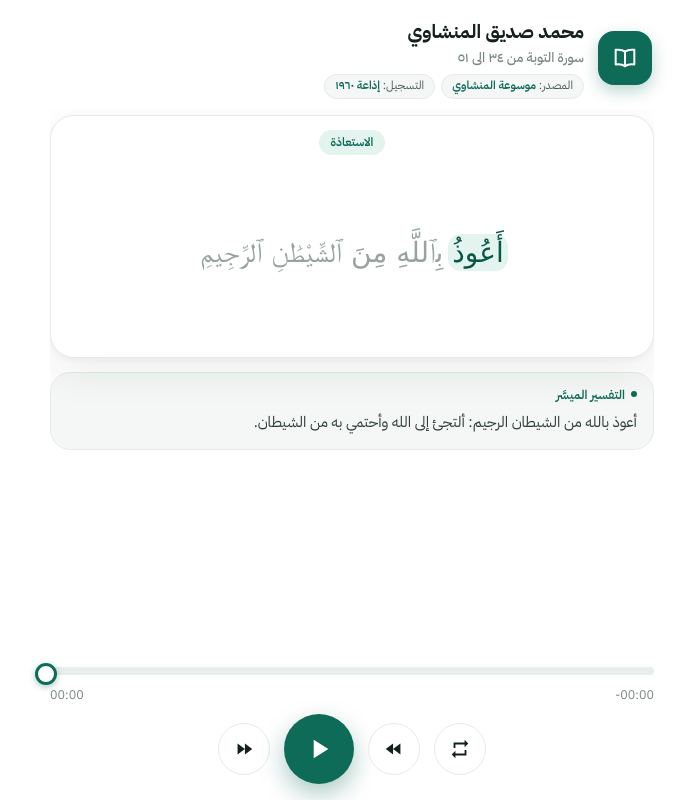
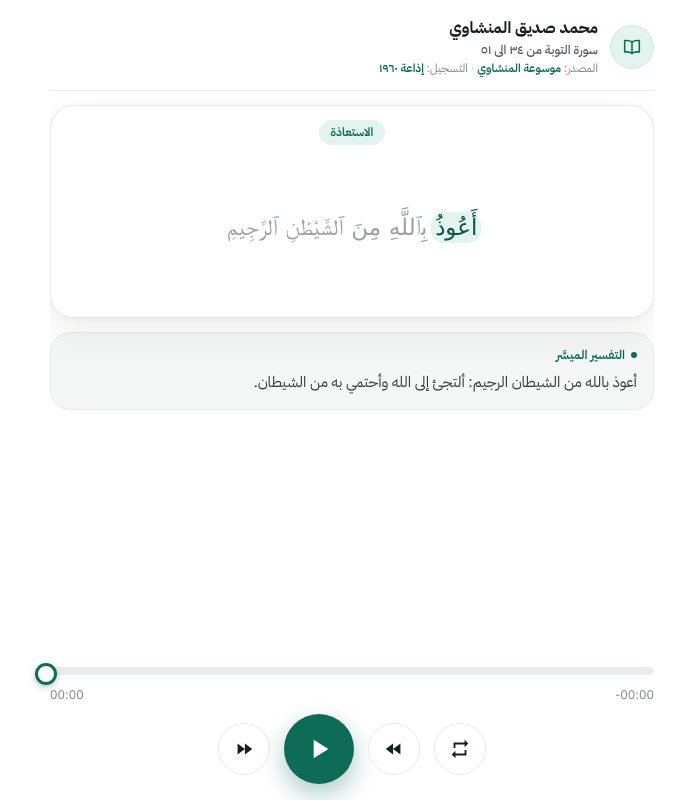
Before and after one commit to elattar0001/athar-tadabbur, a plain HTML site: page index.html in a window 1280 px wide. Shown: the whole page, without its empty margins (288-978 px from the left). Drawn offline with Linux system fonts and the light colour scheme; a web font is replaced by a local one.

Commit message:
Adjust CSS styles and font sizes in index.html

```diff
--- a/index.html
+++ b/index.html
@@ -16,25 +16,26 @@
 @font-face{font-family:'QCF_P194';src:url(https://am9li9.com/fonts/QCF1/QCF_P194.woff2) format('woff2');font-display:block}
 @font-face{font-family:'QCF_P195';src:url(https://am9li9.com/fonts/QCF1/QCF_P195.woff2) format('woff2');font-display:block}
 @font-face{font-family:'KFGQPC';src:url(https://raw.githubusercontent.com/nuqayah/qpc-fonts/master/mushaf-v4-hafs/uthmanic_hafs_v22.ttf) format('truetype');font-display:block}
-:root{--bg:#ffffff;--ink:#14201c;--mut:#7b8782;--line:#e6ebe8;--soft:#f4f7f5;--g:#0e6b57;--g2:#0a5646;--gl:#e3f3ee;--lh:64px}
+:root{--bg:#ffffff;--ink:#14201c;--mut:#7b8782;--line:#e6ebe8;--soft:#f4f7f5;--g:#0e6b57;--g2:#0a5646;--gl:#e3f3ee;--lh:54px}
 *{box-sizing:border-box;-webkit-tap-highlight-color:transparent;user-select:none}
 html,body{margin:0;height:100%;background:var(--bg);color:var(--ink);font-family:'IBM Plex Sans Arabic',system-ui,sans-serif;-webkit-font-smoothing:antialiased;overflow:hidden}
 #app{display:flex;flex-direction:column;height:100%;max-width:640px;margin:0 auto;padding:14px 18px calc(16px + env(safe-area-inset-bottom))}
-#top{display:flex;align-items:center;gap:14px;padding:4px 2px 10px}
-#av{width:54px;height:54px;border-radius:16px;flex:none;display:grid;place-items:center;background:var(--g);box-shadow:0 6px 16px rgba(14,107,87,.28)}
-#av svg{width:28px;height:28px;fill:none;stroke:#fff;stroke-width:1.7;stroke-linecap:round;stroke-linejoin:round}
+#top{display:flex;align-items:center;gap:12px;padding:2px 0 12px;border-bottom:1px solid var(--line);margin-bottom:8px}
+#av{width:44px;height:44px;border-radius:50%;flex:none;display:grid;place-items:center;background:var(--gl);border:1px solid #cfe7df}
+#av svg{width:22px;height:22px;fill:none;stroke:var(--g);stroke-width:1.7;stroke-linecap:round;stroke-linejoin:round}
 #meta{flex:1;min-width:0;text-align:right}
-#reciter{font-size:19px;line-height:1.5;color:var(--ink);font-weight:700}
-#title{font-size:13.5px;line-height:1.6;color:var(--mut);font-weight:500;white-space:nowrap;overflow:hidden;text-overflow:ellipsis}
-#tags{display:flex;gap:6px;flex-wrap:wrap;margin:6px 0 0}
-.tag{font-size:11.5px;color:#4c5b55;background:var(--soft);border:1px solid var(--line);border-radius:20px;padding:1px 10px;line-height:1.8}
+#reciter{font-size:16px;line-height:1.5;color:var(--ink);font-weight:700;white-space:nowrap;overflow:hidden;text-overflow:ellipsis}
+#title{font-size:12.5px;line-height:1.6;color:#4c5b55;font-weight:500;white-space:nowrap;overflow:hidden;text-overflow:ellipsis}
+#tags{display:block;margin:0;font-size:11.5px;line-height:1.6;color:var(--mut);white-space:nowrap;overflow:hidden;text-overflow:ellipsis}
+.tag{display:inline;font-size:inherit;color:inherit;background:none;border:0;padding:0}
+.tag+.tag::before{content:" · ";color:#b9c3be}
 .tag b{color:var(--g);font-weight:600}
 #stage{flex:1;min-height:0;overflow-y:auto;padding:6px 0;display:flex;flex-direction:column;gap:14px;scrollbar-width:none}
 #stage::-webkit-scrollbar{display:none}
 .vcard{background:#fff;border:1px solid var(--line);border-radius:24px;box-shadow:0 14px 40px rgba(20,32,28,.08),0 2px 6px rgba(20,32,28,.04);padding:10px 16px 8px;position:relative}
 #chip{display:inline-block;font-size:12px;font-weight:600;color:var(--g);background:var(--gl);border-radius:20px;padding:1px 12px;line-height:1.9;margin:4px 0 2px}
 #win{height:calc(3 * var(--lh));overflow:hidden;position:relative;-webkit-mask-image:linear-gradient(#0000,#000 14%,#000 86%,#0000);mask-image:linear-gradient(#0000,#000 14%,#000 86%,#0000)}
-#flow{font-size:28px;line-height:var(--lh);text-align:center;width:100%;color:#98a39e;margin:0;transition:transform .35s cubic-bezier(.3,.7,.2,1);will-change:transform}
+#flow{font-size:23px;line-height:var(--lh);text-align:center;width:100%;color:#98a39e;margin:0;transition:transform .35s cubic-bezier(.3,.7,.2,1);will-change:transform}
 #flow.pop{animation:pop .16s ease-out}
 @keyframes pop{from{opacity:.2}to{opacity:1}}
 #flow span.w{border-radius:10px;transition:color .1s,background-color .1s;padding:0 1px}
@@ -88,7 +89,7 @@ const fmt=s=>{s=Math.max(0,s|0);const h=s/3600|0,m=(s%3600)/60|0,x=s%60;return(h
 const LEAD=0.12;
 let D,ev=[],cur=-1,curCard=null,rep=false,drag=false,spans=[],lastTop=-1,cardIdx={},base0=0,curWanted=0;
 const q=new URLSearchParams(location.search);
-const LH=()=>parseFloat(getComputedStyle(document.documentElement).getPropertyValue('--lh'))||64;
+const LH=()=>parseFloat(getComputedStyle(document.documentElement).getPropertyValue('--lh'))||54;
 fetch((q.get('d')||'data.json')+'?v='+Date.now()).then(r=>r.json()).then(d=>{
  D=d;ev=d.ev;$('title').textContent=d.title;$('reciter').textContent=d.reciter;
  $('tags').innerHTML=(d.tags||[]).map(t=>`<span class="tag">${t[0]}: <b>${t[1]}</b></span>`).join('');
@@ -103,7 +104,7 @@ function relayout(){lastTop=-1;if(D&&curCard){measure();setWord(curWanted,true)}
 function measure(){const f=$('flow'),lh=LH(),h=f.scrollHeight;base0=h<3*lh?Math.round((3*lh-h)/2):0}
 function renderCard(c){
  const f=$('flow'),ids=cardIdx[c],v=D.verses[c];
- f.style.fontFamily="'"+v.font+"','KFGQPC',serif";f.style.fontSize=c==='basm'?'36px':'';
+ f.style.fontFamily="'"+v.font+"','KFGQPC',serif";f.style.fontSize=c==='basm'?'30px':'';
  f.innerHTML=ids.map(i=>`<span class="w${D.words[i].end?' e':''}" data-i="${i}">${D.words[i].t}</span> `).join('');
  spans=[...f.querySelectorAll('span.w')];
  spans.forEach(sp=>sp.onclick=()=>{const i=+sp.dataset.i;for(let k=0;k<ev.length;k++)if(ev[k][1]===i){a.currentTime=ev[k][0];break}});
```
